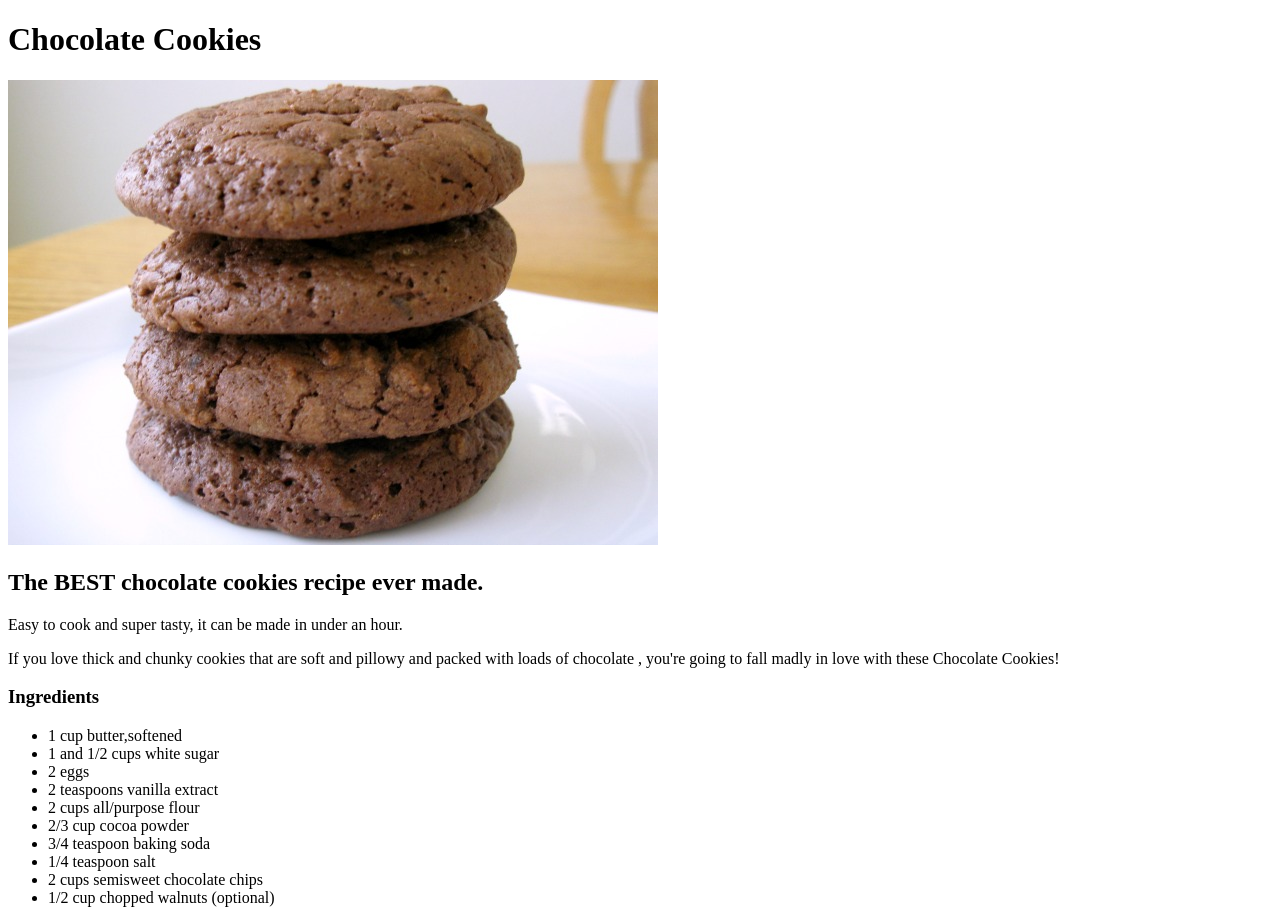
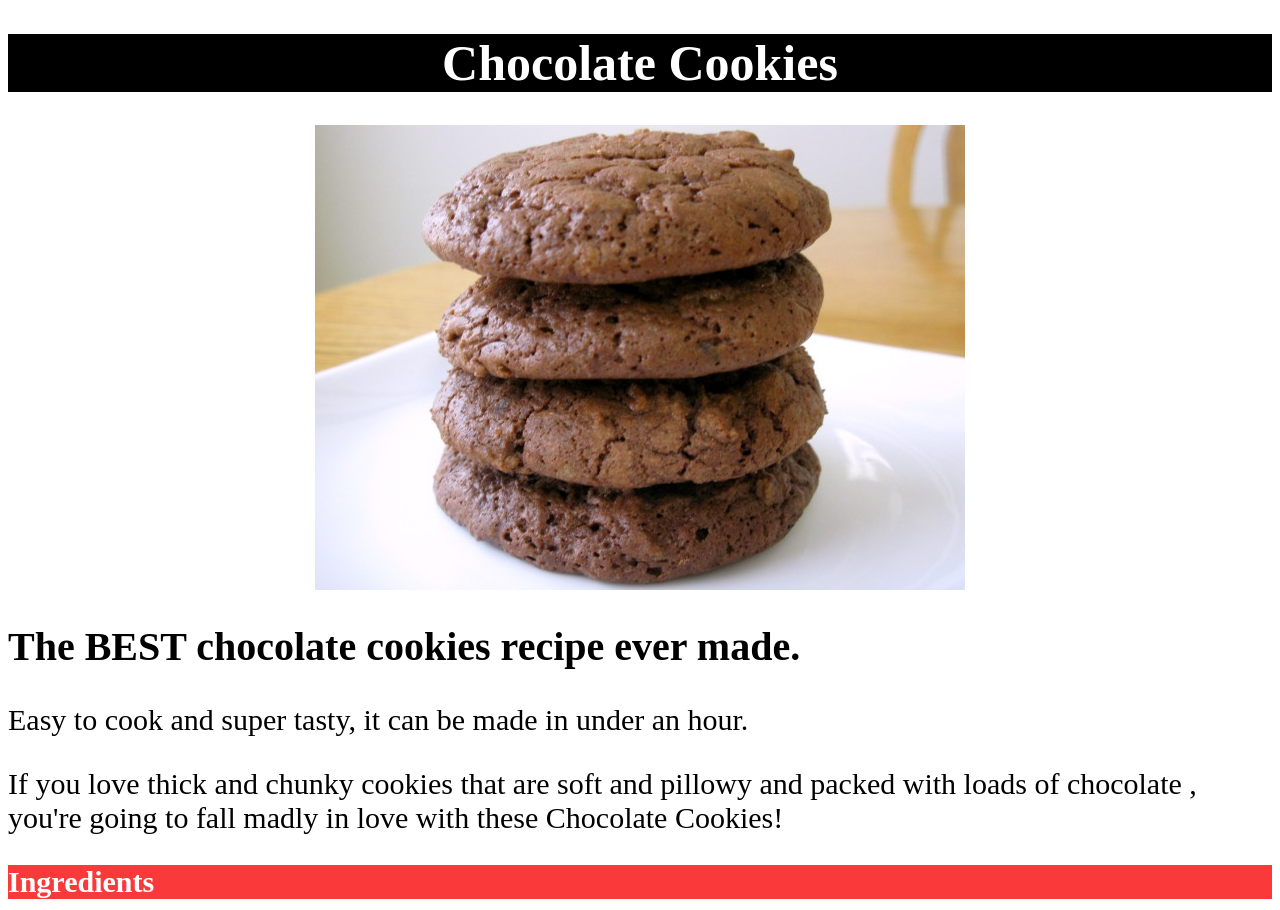
Before and after one commit to Sxpres/odin-recipes, a plain HTML site: page recipes/cookies.html in a window 1280 px wide. Shown: the top 910 px of the page. Drawn offline with Linux system fonts and the light colour scheme.

Commit message:
Add style to recipes

```diff
--- a/recipes/cookies.html
+++ b/recipes/cookies.html
@@ -4,6 +4,7 @@
     <head>
         <title>Chocolate Cookies</title>
         <meta charset="utf-8">
+        <link rel="stylesheet" href="./style.css">
     </head>
 
     <body>
@@ -12,7 +13,7 @@
        <p> <img src="../images/cookies.jpeg" alt="Finished chocolate cookies"></p>
 
        <h2>The BEST chocolate cookies recipe ever made.</h2>
-        Easy to cook and super tasty, it can be made in under an hour.
+        <p>Easy to cook and super tasty, it can be made in under an hour.</p>
         <p>If you love thick and chunky cookies that are soft and pillowy and packed
         with loads of chocolate , you're going to fall madly in love with these Chocolate Cookies!</p>
 
--- /dev/null
+++ b/recipes/style.css
@@ -0,0 +1,36 @@
+* {
+    font-family: "Times New Roman", Arial, sans-serif;
+}
+
+h1 {
+    background-color: black;
+    color:white;
+    font-size: 50px;
+    text-align: center;
+}
+
+img {
+    height: auto;
+    width: auto;
+    display: block;
+    margin-left: auto;
+    margin-right: auto;
+}
+
+h2 {
+    font-size: 40px;
+}
+
+p {
+    font-size: 30px;
+}
+
+h3 {
+    font-size: 30px;
+    background-color: rgb(250, 58, 58);
+    color: white;
+}
+
+li {
+    font-size: 25px;
+}
```
Also changed, not shown: recipes/empanadas.html (+1 -0 lines), recipes/sushi.html (+1 -0 lines).
